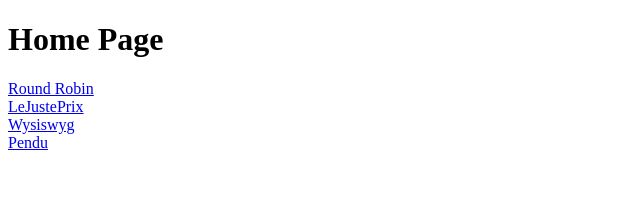
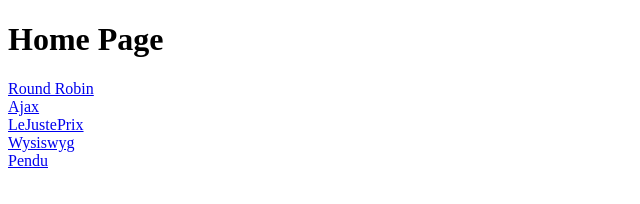
Before and after one commit to warflof/Minijeux, a plain HTML site: page index.html in a window 1280 px wide. Shown: the whole page, without its empty margins (0-640 px from the left). Drawn offline with Linux system fonts and the light colour scheme.

Commit message:
add ajax

```diff
--- a/index.html
+++ b/index.html
@@ -20,6 +20,10 @@
         </div>
 
         <div>
+            <a href="https://warflof.github.io/Minijeux/Ajax/ajax.html">Ajax</a>
+        </div>
+
+        <div>
             <a href="https://warflof.github.io/Minijeux/JustePrix/justePrix.html">LeJustePrix</a>
         </div>
         <div>
```
